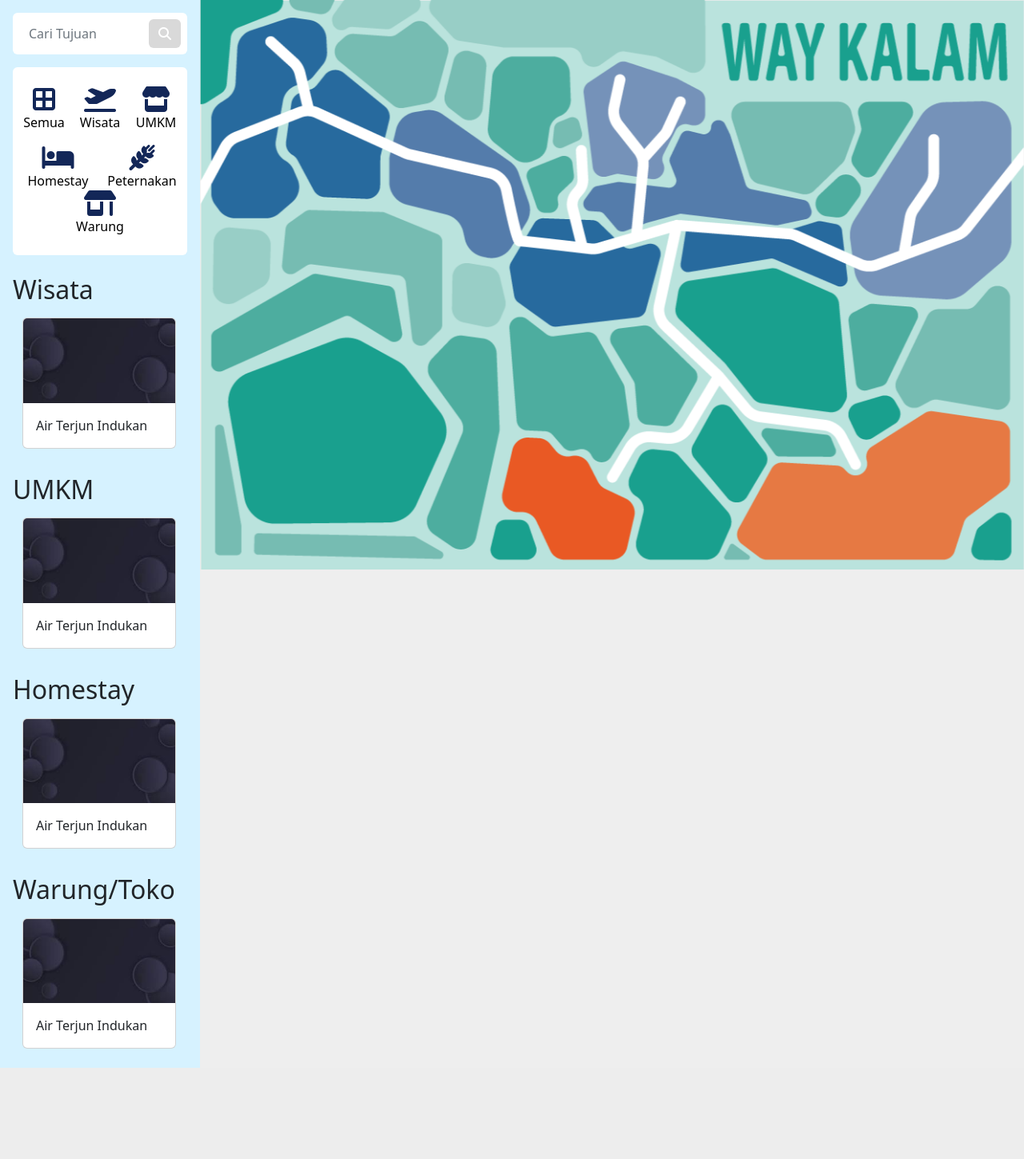
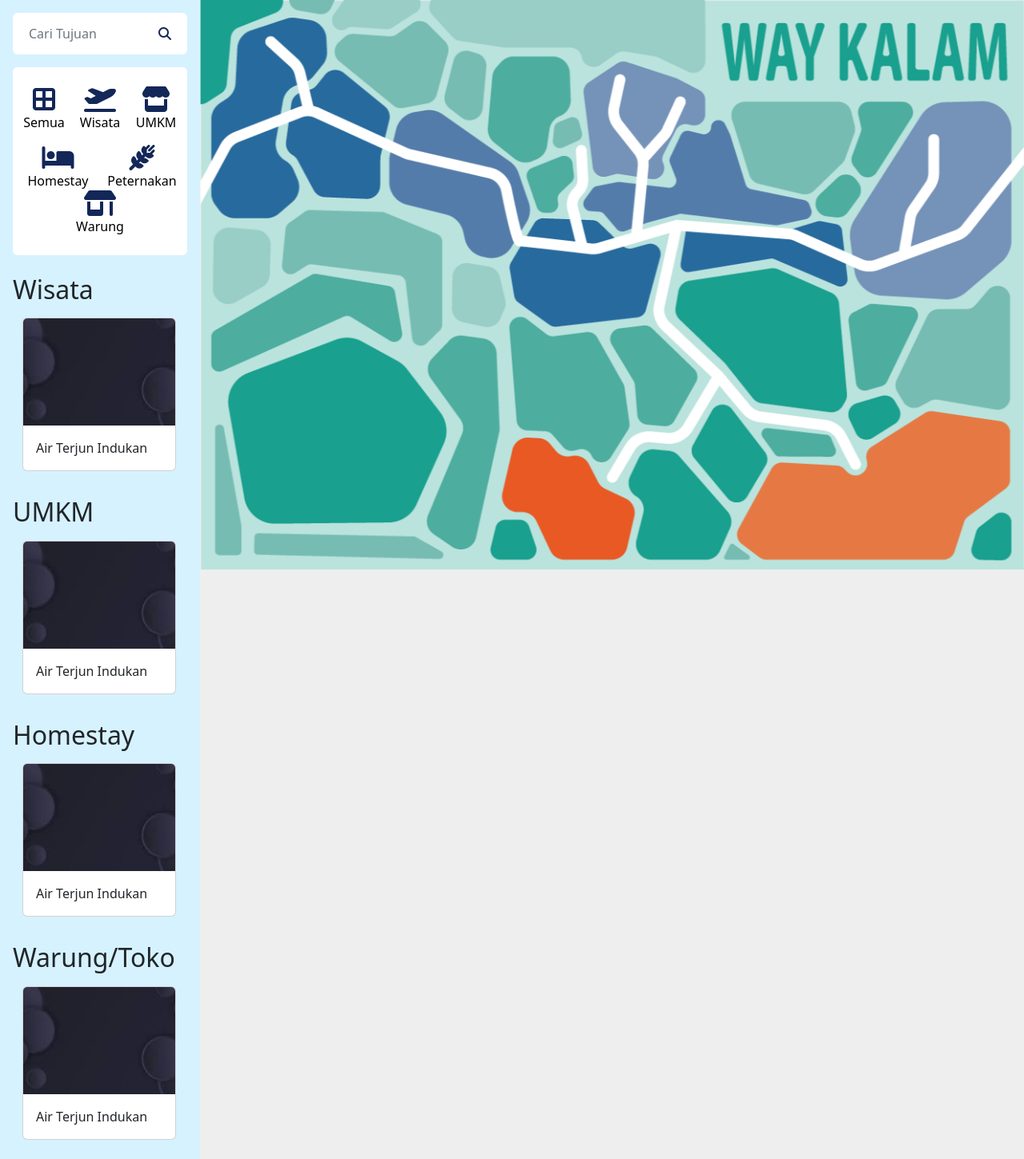
Before and after one commit to Tematik-Way-Kalam/Website-Wisata-WayKalam, a PHP site: page /mapInteraktif.php in a window 1280 px wide. Shown: the part 86-1535 px from the top of the page at 80% size. Before the commit the page ends 1421 px from the top, so only its background shows below. Run offline with PHP 8.4, Linux system fonts and the light colour scheme.

Commit message:
fix(client). detailMapInteraktif.php

```diff
--- a/client/index.php
+++ b/client/index.php
@@ -5,12 +5,11 @@
     <meta charset="UTF-8">
     <meta name="viewport" content="width=device-width, initial-scale=1.0">
     <link rel="icon" href="./bg/favicon.svg" type="image/x-icon">
+    <link rel="stylesheet" href="style.css">
 
     <!-- BOOTSRAP -->
     <link href="css/bootstrap.min.css" rel="stylesheet">
     <script src="js/bootstrap.bundle.min.js"></script>
-
-    <link rel="stylesheet" href="style.css">
 
     <!-- FONT -->
     <link rel="stylesheet" href="font-awesome/css/all.css">
--- a/client/mapInteraktif.php
+++ b/client/mapInteraktif.php
@@ -47,8 +47,8 @@
             <div class="input-group d-flex justify-content-center align-items-center bg-white p-2 rounded-2">
                 <input type="text" class="form-control border-0" placeholder="Cari Tujuan">
                 <div class="input-group-append">
-                    <button class="btn btn-secondary border-0" type="button" style="background: #D9D9D9;">
-                        <i class="fa-solid fa-magnifying-glass"></i>
+                    <button class="btn btn-secondary border-0 bg-white" type="button">
+                        <i class="fa-solid fa-magnifying-glass" style="color: rgba(19,39,88,1);"></i>
                     </button>
                 </div>
             </div>
@@ -81,25 +81,25 @@
                 <h2 class="">Wisata</h2>
                 <div class="container-fluid py-2" style="overflow: auto; overflow-x:auto;">
                     <div class="d-flex flex-row flex-nowrap gap-3">
-                        <div class="card" style="min-width: 12rem;">
-                            <div class="w-100 h-100 overflow-hidden">
-                                <img class="card-img-top h-100" src="./bg/gambar1.jpeg" alt="Card image cap">
+                        <div class="card" style="min-width: 12rem; min-height: 12rem;">
+                            <div class="h-100 overflow-hidden">
+                                <img class="card-img-top h-100" src="./bg/gambar1.jpeg" alt="Card image cap" style="object-fit: cover;">
                             </div>
                             <div class="card-body">
                                 <p class="card-text">Air Terjun Indukan</p>
                             </div>
                         </div>
-                        <div class="card" style="min-width: 12rem;">
-                            <div class="w-100 h-100 overflow-hidden">
-                                <img class="card-img-top h-100" src="./bg/gambar2.jpeg" alt="Card image cap">
+                        <div class="card" style="min-width: 12rem; min-height: 12rem;">
+                            <div class="h-100 overflow-hidden">
+                                <img class="card-img-top h-100" src="./bg/gambar2.jpeg" alt="Card image cap" style="object-fit: cover;">
                             </div>
                             <div class="card-body">
                                 <p class="card-text">Air Terjun Indukan</p>
                             </div>
                         </div>
-                        <div class="card" style="min-width: 12rem;">
-                            <div class="w-100 h-100 overflow-hidden">
-                                <img class="card-img-top h-100" src="./bg/gambar1.jpeg" alt="Card image cap">
+                        <div class="card" style="min-width: 12rem; min-height: 12rem;">
+                            <div class="h-100 overflow-hidden">
+                                <img class="card-img-top h-100" src="./bg/gambar1.jpeg" alt="Card image cap" style="object-fit: cover;">
                             </div>
                             <div class="card-body">
                                 <p class="card-text">Air Terjun Indukan</p>
@@ -109,29 +109,30 @@
                 </div>
             </div>
 
+
             <div class="mt-4">
                 <h2 class="">UMKM</h2>
-                <div class="container-fluid py-2" style="overflow: auto; overflow-x:auto">
+                <div class="container-fluid py-2" style="overflow: auto; overflow-x:auto;">
                     <div class="d-flex flex-row flex-nowrap gap-3">
-                        <div class="card" style="min-width: 12rem;">
-                            <div class="w-100 h-100 overflow-hidden">
-                                <img class="card-img-top h-100" src="./bg/gambar1.jpeg" alt="Card image cap">
+                        <div class="card" style="min-width: 12rem; min-height: 12rem;">
+                            <div class="h-100 overflow-hidden">
+                                <img class="card-img-top h-100" src="./bg/gambar1.jpeg" alt="Card image cap" style="object-fit: cover;">
                             </div>
                             <div class="card-body">
                                 <p class="card-text">Air Terjun Indukan</p>
                             </div>
                         </div>
-                        <div class="card" style="min-width: 12rem;">
-                            <div class="w-100 h-100 overflow-hidden">
-                                <img class="card-img-top h-100" src="./bg/gambar2.jpeg" alt="Card image cap">
+                        <div class="card" style="min-width: 12rem; min-height: 12rem;">
+                            <div class="h-100 overflow-hidden">
+                                <img class="card-img-top h-100" src="./bg/gambar2.jpeg" alt="Card image cap" style="object-fit: cover;">
                             </div>
                             <div class="card-body">
                                 <p class="card-text">Air Terjun Indukan</p>
                             </div>
                         </div>
-                        <div class="card" style="min-width: 12rem;">
-                            <div class="w-100 h-100 overflow-hidden">
-                                <img class="card-img-top h-100" src="./bg/gambar1.jpeg" alt="Card image cap">
+                        <div class="card" style="min-width: 12rem; min-height: 12rem;">
+                            <div class="h-100 overflow-hidden">
+                                <img class="card-img-top h-100" src="./bg/gambar1.jpeg" alt="Card image cap" style="object-fit: cover;">
                             </div>
                             <div class="card-body">
                                 <p class="card-text">Air Terjun Indukan</p>
@@ -141,29 +142,30 @@
                 </div>
             </div>
 
+
             <div class="mt-4">
                 <h2 class="">Homestay</h2>
-                <div class="container-fluid py-2" style="overflow: auto; overflow-x:auto">
+                <div class="container-fluid py-2" style="overflow: auto; overflow-x:auto;">
                     <div class="d-flex flex-row flex-nowrap gap-3">
-                        <div class="card" style="min-width: 12rem;">
-                            <div class="w-100 h-100 overflow-hidden">
-                                <img class="card-img-top h-100" src="./bg/gambar1.jpeg" alt="Card image cap">
+                        <div class="card" style="min-width: 12rem; min-height: 12rem;">
+                            <div class="h-100 overflow-hidden">
+                                <img class="card-img-top h-100" src="./bg/gambar1.jpeg" alt="Card image cap" style="object-fit: cover;">
                             </div>
                             <div class="card-body">
                                 <p class="card-text">Air Terjun Indukan</p>
                             </div>
                         </div>
-                        <div class="card" style="min-width: 12rem;">
-                            <div class="w-100 h-100 overflow-hidden">
-                                <img class="card-img-top h-100" src="./bg/gambar2.jpeg" alt="Card image cap">
+                        <div class="card" style="min-width: 12rem; min-height: 12rem;">
+                            <div class="h-100 overflow-hidden">
+                                <img class="card-img-top h-100" src="./bg/gambar2.jpeg" alt="Card image cap" style="object-fit: cover;">
                             </div>
                             <div class="card-body">
                                 <p class="card-text">Air Terjun Indukan</p>
                             </div>
                         </div>
-                        <div class="card" style="min-width: 12rem;">
-                            <div class="w-100 h-100 overflow-hidden">
-                                <img class="card-img-top h-100" src="./bg/gambar1.jpeg" alt="Card image cap">
+                        <div class="card" style="min-width: 12rem; min-height: 12rem;">
+                            <div class="h-100 overflow-hidden">
+                                <img class="card-img-top h-100" src="./bg/gambar1.jpeg" alt="Card image cap" style="object-fit: cover;">
                             </div>
                             <div class="card-body">
                                 <p class="card-text">Air Terjun Indukan</p>
@@ -173,29 +175,30 @@
                 </div>
             </div>
 
+
             <div class="mt-4">
                 <h2 class="">Warung/Toko</h2>
-                <div class="container-fluid py-2" style="overflow: auto; overflow-x:auto">
+                <div class="container-fluid py-2" style="overflow: auto; overflow-x:auto;">
                     <div class="d-flex flex-row flex-nowrap gap-3">
-                        <div class="card" style="min-width: 12rem;">
-                            <div class="w-100 h-100 overflow-hidden">
-                                <img class="card-img-top h-100" src="./bg/gambar1.jpeg" alt="Card image cap">
+                        <div class="card" style="min-width: 12rem; min-height: 12rem;">
+                            <div class="h-100 overflow-hidden">
+                                <img class="card-img-top h-100" src="./bg/gambar1.jpeg" alt="Card image cap" style="object-fit: cover;">
                             </div>
                             <div class="card-body">
                                 <p class="card-text">Air Terjun Indukan</p>
                             </div>
                         </div>
-                        <div class="card" style="min-width: 12rem;">
-                            <div class="w-100 h-100 overflow-hidden">
-                                <img class="card-img-top h-100" src="./bg/gambar2.jpeg" alt="Card image cap">
+                        <div class="card" style="min-width: 12rem; min-height: 12rem;">
+                            <div class="h-100 overflow-hidden">
+                                <img class="card-img-top h-100" src="./bg/gambar2.jpeg" alt="Card image cap" style="object-fit: cover;">
                             </div>
                             <div class="card-body">
                                 <p class="card-text">Air Terjun Indukan</p>
                             </div>
                         </div>
-                        <div class="card" style="min-width: 12rem;">
-                            <div class="w-100 h-100 overflow-hidden">
-                                <img class="card-img-top h-100" src="./bg/gambar1.jpeg" alt="Card image cap">
+                        <div class="card" style="min-width: 12rem; min-height: 12rem;">
+                            <div class="h-100 overflow-hidden">
+                                <img class="card-img-top h-100" src="./bg/gambar1.jpeg" alt="Card image cap" style="object-fit: cover;">
                             </div>
                             <div class="card-body">
                                 <p class="card-text">Air Terjun Indukan</p>
@@ -204,6 +207,7 @@
                     </div>
                 </div>
             </div>
+
         </div>
 
         <div class="content">
```
Also changed, not shown: client/detailMapInteraktif.css (added, +52 -0 lines), client/detailMapInteraktif.php (added, +88 -0 lines).
